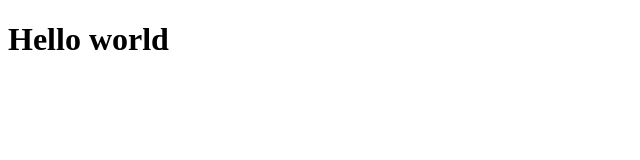
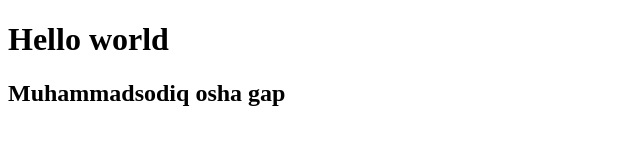
Before and after one commit to muhammadsodiqcoder009/first-work, a plain HTML site: page index.html in a window 1280 px wide. Shown: the whole page, without its empty margins (0-640 px from the left). Drawn offline with Linux system fonts and the light colour scheme.

Commit message:
ikkichi muhabbati

```diff
--- a/index.html
+++ b/index.html
@@ -8,5 +8,6 @@
   </head>
   <body>
     <h1>Hello world</h1>
+    <h2>Muhammadsodiq osha gap</h2>
   </body>
 </html>
```
